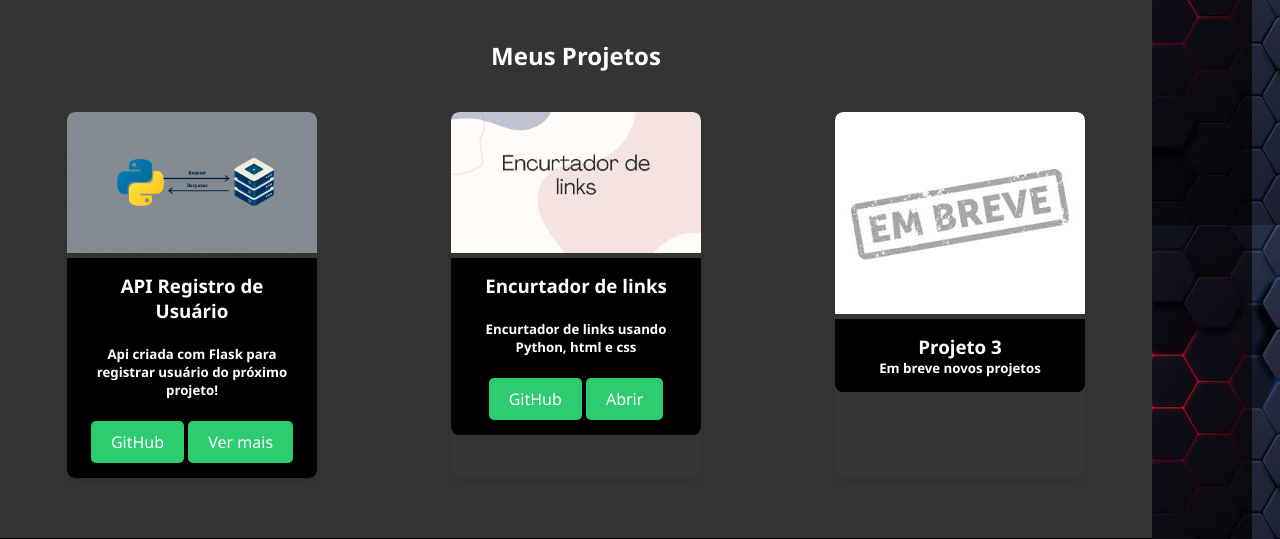
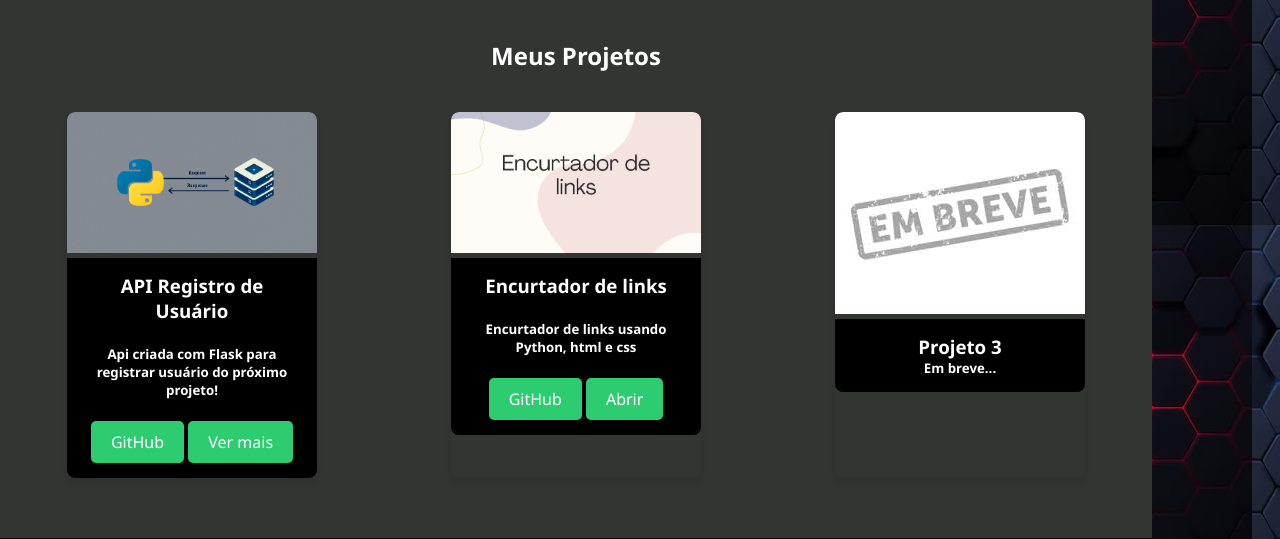
Before and after one commit to DevGuilhermeg/new-porfolio, a Flask app: page / in a window 1280 px wide. Shown: the part 609-1148 px from the top of the page. Run offline with Flask 3, Linux system fonts and the light colour scheme.

Commit message:
Update index.html

```diff
--- a/templates/index.html
+++ b/templates/index.html
@@ -126,7 +126,7 @@
           <img src="{{ url_for('static', filename='images/em-breve.jfif') }}" alt="Projeto 3">
           <div class="project-info">
               <h3>Projeto 3</h3>
-              <p><h5>Em breve novos projetos</h5></p>
+              <p><h5>Em breve...</h5></p>
           </div>
 
       </div>
```
